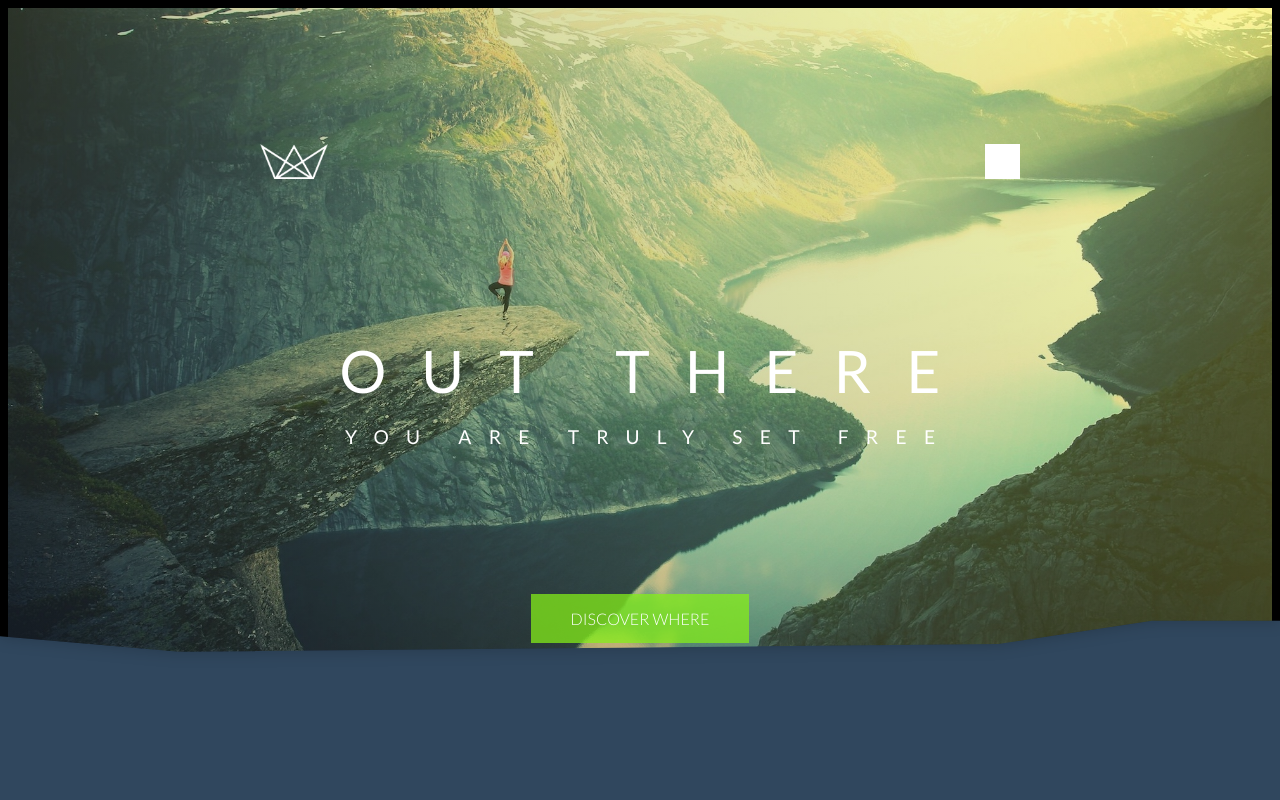
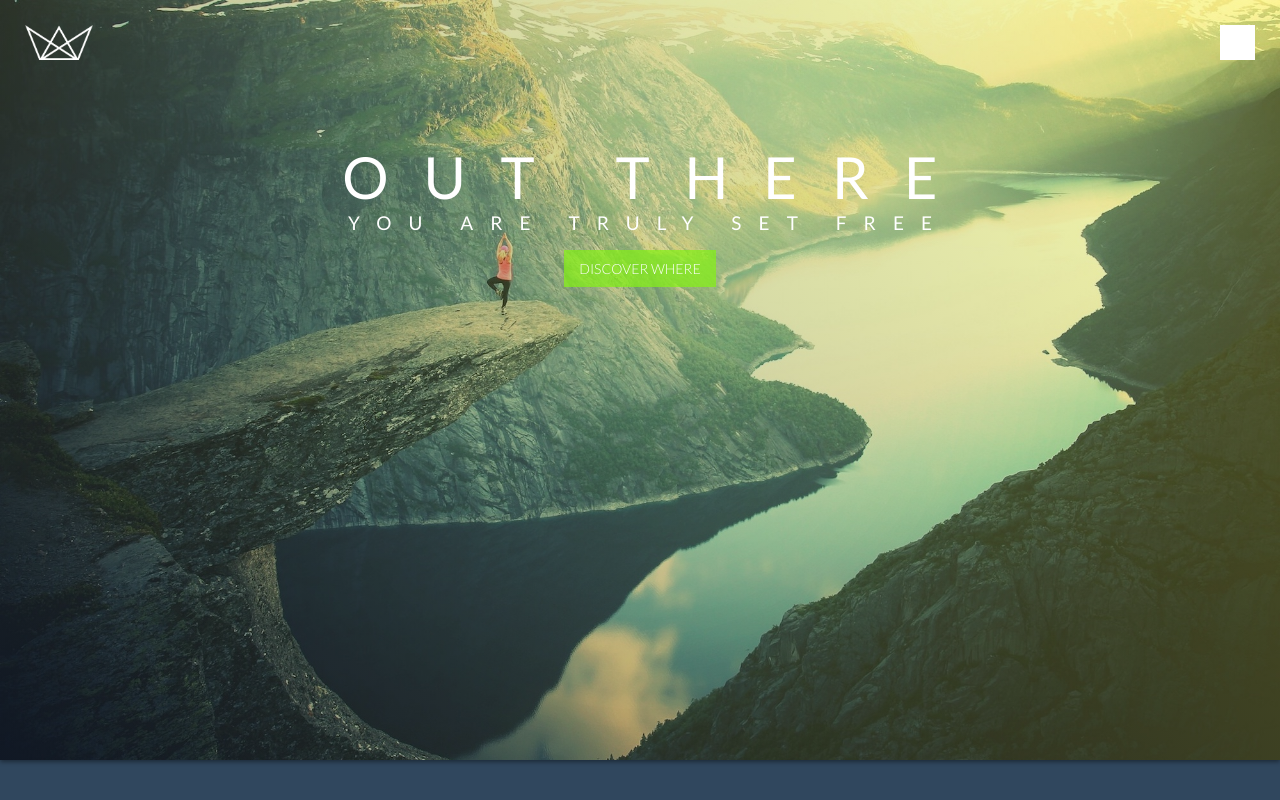
Before and after one commit to Klanakin/Natours, a plain HTML site: page index.html in a window 1280 px wide. Drawn offline with Linux system fonts and the light colour scheme.

Commit message:
Implementing BEM

```diff
--- a/css/style.css
+++ b/css/style.css
@@ -9,41 +9,29 @@ Dark green: #28b485
 
 @import url('https://fonts.googleapis.com/css2?family=Lato:ital,wght@0,100;0,300;0,400;0,700;0,900;1,100;1,300;1,400;1,700;1,900&display=swap');
 
-* {
+*,
+*::after,
+*::before {
     margin: 0;
     padding: 0;
-    /* box-sizing: border-box; */
+    box-sizing: inherit;
 }
 
 body {
     background-color: #30475e;
+    box-sizing: border-box;
     color: #777;
     font-family: "Lato", sans-serif;
-    font-weight: 400;
-    font-size: 16px;
-    line-height: 1.7;
-
-}
-
-.btn:link,
-.btn:visited {
-    padding: 15px 40px;
-    text-decoration: none;
-    text-transform: uppercase;
-}
-
-.btn-green {
-    background-color: #85f118bb;
-    color: white;
     font-weight: 300;
 }
 
-.clip-path {
-    border: 8px solid black;
+html {
+    font-size: 62.5%;
+}
+
+.container {
     display: flex;
     flex-direction: column;
-    justify-content: space-evenly;
-    align-items: center;
 
     background-image:
         /* linear-gradient(
@@ -61,42 +49,70 @@ body {
     background-position: top;
 
     /* clip-path: polygon(0 0, 100% 0, 100% 80%, 0 90%); */
-    clip-path: polygon(0% 0%, 100% 0%, 100% 80%, 90% 80%, 78% 83%, 14% 84%, 0% 82%);
-
+    /* clip-path: polygon(0% 0%, 100% 0%, 100% 80%, 90% 80%, 78% 83%, 14% 84%, 0% 82%); */
+    /* clip-path: polygon(0 0, 100% 0, 100% 95%, 50% 90%, 0 95%); */
+    /* clip-path: polygon(0 0, 100% 0, 100% 100%, 50.1% 97%, 50% 75%, 49.9% 97%, 0 100%); */
+    /* clip-path: polygon(
+        0 0, 10% 2%, 30% 4%, 50% 5%, 70% 4%, 90% 2%, 100% 0,
+        100% 100%,
+        90% 98%, 70% 96%, 50% 95%, 30% 96%, 10% 98%, 0 100%); */
     height: 95vh;
+    padding: 2.5rem;
 }
 
-.container {
-
+.container .navbar {
+    /* border: 8px solid black; */
+    display: flex;
+    flex-direction: row;
+    justify-content: space-between;
+    align-items: baseline;
 }
 
-.logo-box img{
-    height: 35px;
+.container .navbar__logo--image {
+    height: 3.5rem;
 }
 
-.heading-primary {
+.container .navbar__menu-toggle {
+    background-color: white;
+    height: 3.5rem;
+    width: 3.5rem;
+}
+
+.container .stage {
+    display: flex;
+    flex-direction: column;
+    align-items: center;
+
+    /* border: 8px solid black; */
+    flex-grow: 2;
+}
+
+.container .stage .headline {
+    /* border: 8px solid black; */
     display: flex;
     flex-direction: column;
     justify-content: center;
     align-items: center;
 
     color: white;
-    margin-bottom: .5em;
+    margin-top: 8rem;
+    margin-bottom: 1.6rem;
     text-transform: uppercase;
 }
 
-.heading-primary-main {
+.container .stage .headline .headline--main {
     font-weight: 400;
-    font-size: 1.83em;
+    font-size: 5.8rem;
     letter-spacing: .6em;
     text-indent: .6em;
 
     animation: moveInFromLeft 2s;
     animation-timing-function: ease-in-out;
 }
-.heading-primary-sub {
+
+.container .stage .headline .headline--sub {
     font-weight: 400;
-    font-size: .6em;
+    font-size: 1.9rem;
     letter-spacing: .9em;
     text-indent: .9em;
 
@@ -104,36 +120,76 @@ body {
     animation-timing-function: ease-in-out;
 }
 
-.heading-text-box {
+.container .stage .btn__discover--green {
+    background-color: #85f118bb;
+    color:white;
+    font-weight: 300;
+    font-size: 1.4rem;
 }
 
-.navbar {
-    display: flex;
-    flex-direction: row;
-    justify-content: space-between;
-    width: 95vh;
+.container .stage .btn__discover--green::after {
+    background-color: #85f118bb;
 }
 
-.toggle-menu {
-    background-color: white;
-    height: 35px;
-    width: 35px;
+.btn--animated {
+    animation: moveInFromBottom 1s;
+    animation-timing-function: ease-in-out;
 }
 
-.wrapper-btn-discover {
+.btn:link,
+.btn:visited {
+    padding: 1rem 1.5rem;
+    text-decoration: none;
+    text-transform: uppercase;
+    transition: all .2s;
+
+    position: relative;
 }
 
-.wrapper-clip-path {
+.btn:hover {
+    transform: translateY(-0.4rem);
+    box-shadow: 0 .4rem .8rem rgba(0, 0, 0, 0.3);
+}
+
+.btn:active {
+    transform: translateY(-0.2rem);
+    box-shadow: 0 .4rem .4rem rgba(0, 0, 0, 0.5);
+}
+
+.btn::after {
+    content: "";
+    height: 100%;
+    width: 100%;
+
+    position: absolute;
+    top: 0;
+    left: 0;
+    z-index: -1;
+
+    transition: all .4s;
+}
+
+.btn:hover::after {
+    transform: scale(1.5);
+    opacity: 0;
+}
+
+.btn:active::after {
+    transform: scale(1);
+    opacity: 0.8;
+}
+
+.wrapper__container {
+    /* border: 8px solid black; */
     filter: drop-shadow(
-        0px 0px 8px
-        rgba(0, 0, 0, 0.2)
+    0 .2rem .2rem rgba(0, 0, 0, .4)
     );
 }
 
 @keyframes moveInFromLeft {
     0% {
         opacity: 0;
-        transform: translateX(-100px);
+        transform: translateX(-10rem);
     }
     55% { transform: translate(+2%); }
     75% { transform: translate(-1%); }
@@ -152,6 +208,42 @@ body {
     75% { transform: translate(+2%); }
     0% {
         opacity: 0;
-        transform: translate(100px);
+        transform: translate(10rem);
     }
 }
+
+@keyframes moveInFromBottom {
+    0% {
+        opacity: 0;
+        transform: translateY(10rem);
+    }
+
+    50% {
+        opacity: .5;
+        transform: translate(0);
+    }
+
+    50% {
+        opacity: .5;
+        transform: scale(1.2);
+    }
+
+    100% {
+        opacity: 1;
+        transform: translate(0);
+    }
+}@keyframes btnFadeIn {
+    0% {
+        opacity: 0;
+    }
+
+    50% {
+        opacity: 1;
+        transform: scale(1.5);
+    }
+
+    100% {
+        opacity: 1;
+        transform: scale(1);
+    }
+}
--- a/index.html
+++ b/index.html
@@ -10,32 +10,28 @@
         <title>Natours | Explore the adventurous side of yours!</title>
     </head>
     <body>
-        <header class="container">
-            <div class="wrapper-clip-path">
-                <div class="clip-path">
+        <header>
+            <div class="wrapper__container"> <!-- This wrapper is used to filter drop shadow applied to clip-path -->
+                <div class="container">
                     <nav class="navbar">
-                        <div class="logo-box">
-                            <img src="./img/logo-white.png" alt="Natours logo">
+                        <div class="navbar__logo">
+                            <img src="./img/logo-white.png" alt="Natours logo" class="navbar__logo--image">
                         </div>
 
-                        <div class="toggle-menu"></div>
+                        <div class="navbar__menu-toggle"></div>
                     </nav>
 
-                    <div class="heading-text-box">
-                        <h1 class="heading-primary">
-                            <span class="heading-primary-main">Out there</span>
-                            <span class="heading-primary-sub">You are truly set free</span>
+                    <div class="stage">
+                        <h1 class="headline">
+                            <span class="headline--main">Out there</span>
+                            <span class="headline--sub">You are truly set free</span>
                         </h1>
-                    </div>
 
-                    <div class="wrapper-btn-discover">
-                        <a href="#" class="btn btn-green">
-                            Discover where
-                        </a>
+                        <a href="#" class="btn btn__discover--green btn--animated">Discover where</a>
+
                     </div>
                 </div>
             </div>
         </header>
-
     </body>
 </html>
```
